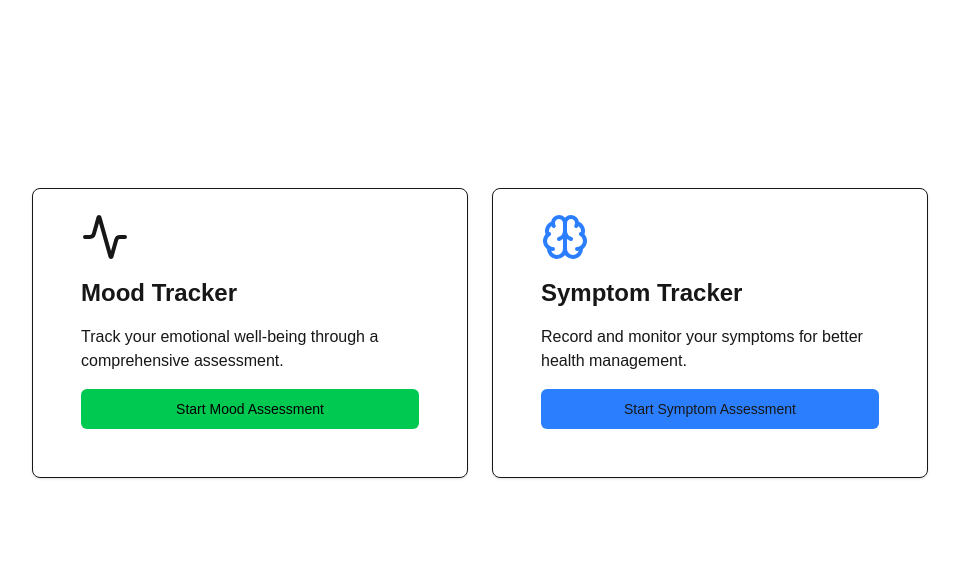
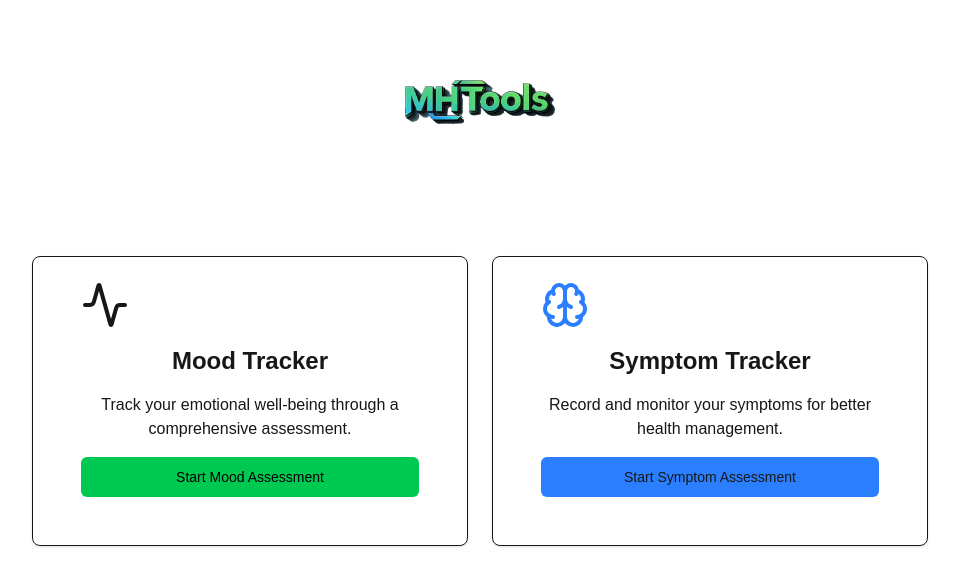
Before and after one commit to admfrncs/mental-health-tools, a Next.js app: page / in a window 1280 px wide. Shown: the top 586 px of the page, without its empty margins (160-1119 px from the left). Built offline with nearby package versions, Linux system fonts and the light colour scheme.

Commit message:
added logo

```diff
--- a/src/app/page.tsx
+++ b/src/app/page.tsx
@@ -1,6 +1,7 @@
 "use client"; // Required for Client Component behavior
 
 import { useRouter } from "next/navigation"; // Next.js router
+import Image from "next/image"; // Import Next.js Image component
 import { Button } from "src/components/ui/button";
 import { Card, CardContent } from "src/components/ui/card";
 import { Activity, Brain } from "lucide-react";
@@ -10,7 +11,18 @@ export default function Home() {
 
   return (
     <div className="min-h-screen bg-gradient-to-b from-background to-muted p-4">
-      <div className="max-w-4xl mx-auto pt-16">
+      <div className="max-w-4xl mx-auto pt-16 text-center">
+
+        {/* ✅ Logo Added Here */}
+        <Image
+          src="/mhtoolslogo.png"
+          alt="Mental Health Tool Shop Logo"
+          width={150}
+          height={150}
+          className="mx-auto mb-6" // Centers the logo
+          priority
+        />
+
         <h1 className="text-4xl md:text-6xl font-bold text-center mb-8 bg-gradient-to-r from-primary to-primary/80 bg-clip-text text-transparent">
           Mental Health Tool Shop
         </h1>
```
Also changed, not shown: public/mhtoolslogo.png (added).
